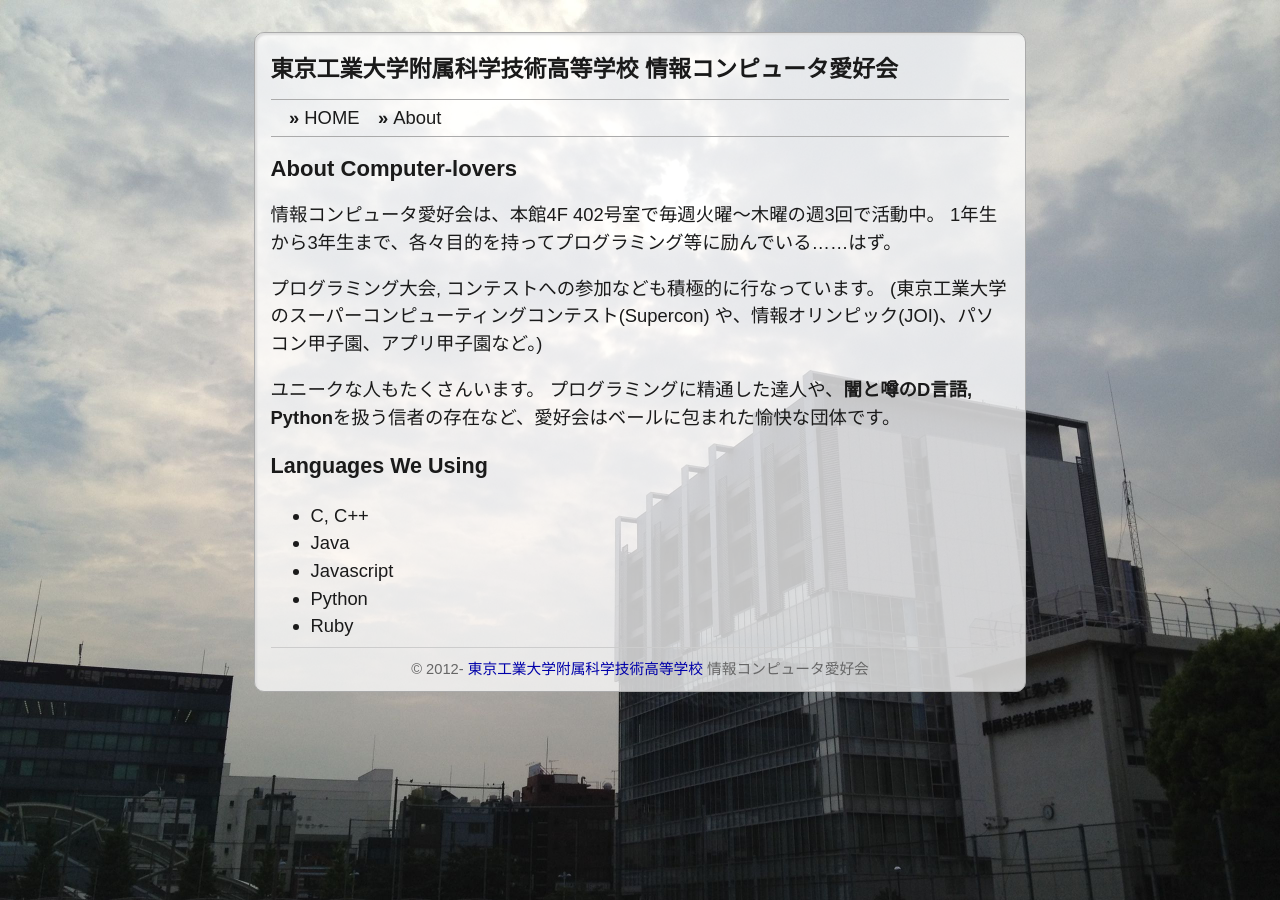
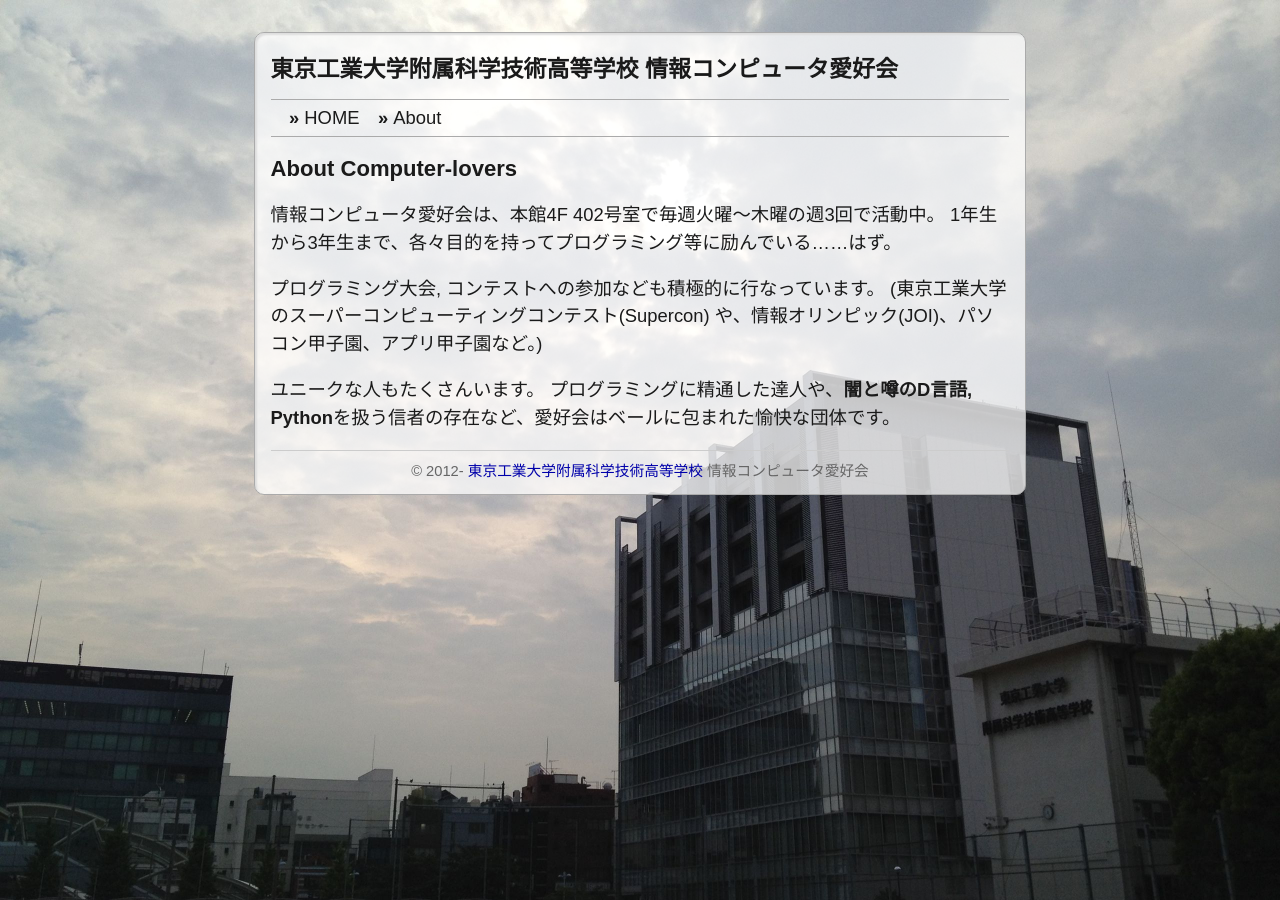
Before and after one commit to comlovers/comlovers.github.io, a Jekyll site: the page built from about.markdown, in a window 1280 px wide. Built offline with Jekyll 4.4.1, drawn with Linux system fonts in a browser that asks for light colours; Markdown is read by kramdown in place of the engine named in the settings.

Commit message:
Remove section: Language We using

```diff
--- a/about.markdown
+++ b/about.markdown
@@ -10,11 +10,3 @@ title:  "情報コンピュータ愛好会とは"
 プログラミング大会, コンテストへの参加なども積極的に行なっています。 (東京工業大学のスーパーコンピューティングコンテスト(Supercon) や、情報オリンピック(JOI)、パソコン甲子園、アプリ甲子園など。)
 
 ユニークな人もたくさんいます。 プログラミングに精通した達人や、<b>闇と噂のD言語, Python</b>を扱う信者の存在など、愛好会はベールに包まれた愉快な団体です。
-
-### Languages We Using
-
-- C, C++
-- Java
-- Javascript
-- Python
-- Ruby
```
